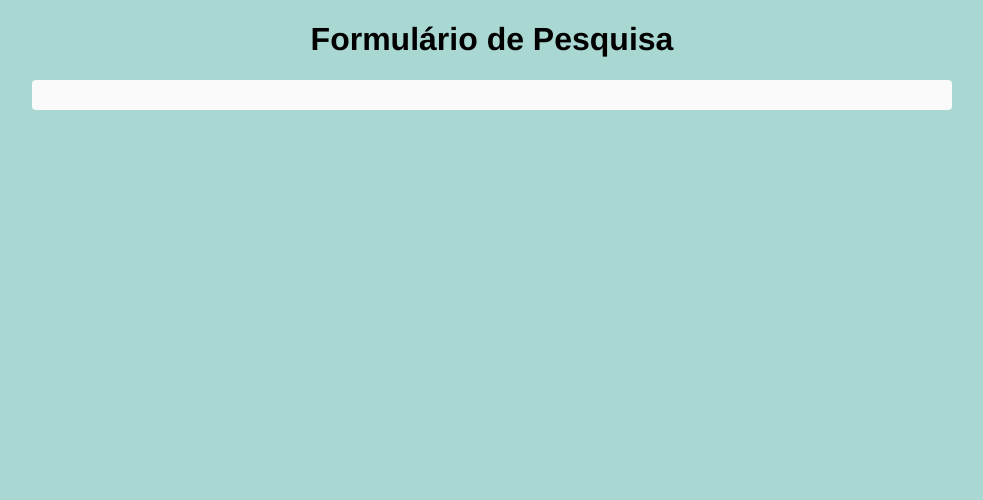
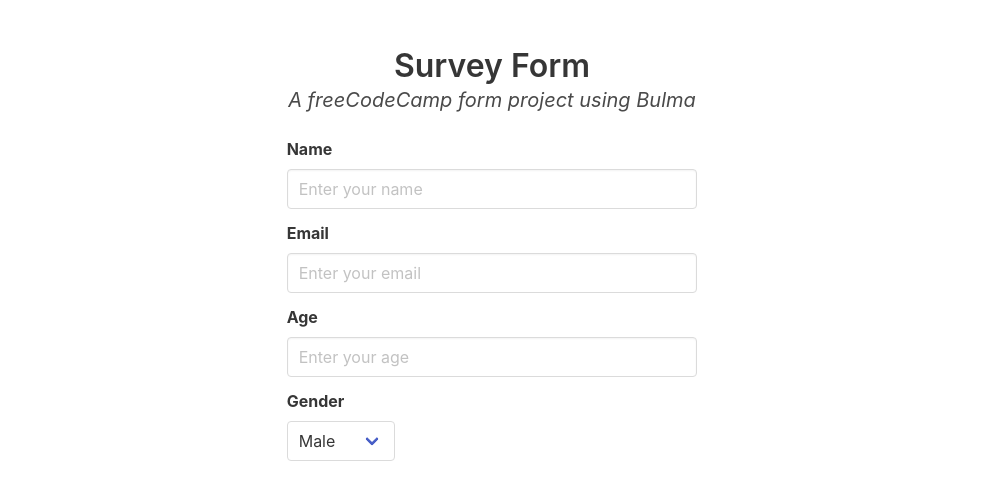
Before and after one commit to MatheusPoliCamilo/survey-form, a plain HTML site: page index.html in a window 1280 px wide. Shown: the whole page, without its empty margins (148-1131 px from the left). Drawn offline with nearby package versions, Linux system fonts and the light colour scheme.

Commit message:
WIP survey form

```diff
--- a/index.html
+++ b/index.html
@@ -1,14 +1,64 @@
 <!DOCTYPE html>
 <html>
+
 <head>
-    <meta charset="UTF-8">
-    <link rel="stylesheet" href="style.css">
-    <title>FCC: Survey Form</title>
+  <meta charset="UTF-8">
+  <link rel="stylesheet" href="https://cdn.jsdelivr.net/npm/bulma@0.9.3/css/bulma.min.css">
+  <title>FCC: Survey Form</title>
 </head>
+
 <body>
-    <h1 id="title">Formulário de Pesquisa</h1>
-    <div id="panel">
+  <h1 id="title" class="title mt-6" style="text-align: center;">Survey Form</h1>
+  <p class="subtitle" style="text-align: center; font-style: italic;" id="description">
+    A freeCodeCamp form project using Bulma
+  </p>
+  <div class="columns">
+    <div class="column"></div>
+    <div class="column">
+      <form action="" id="survey-form" method="GET">
+        <div class="field">
+          <label for="name" class="label" id="name-label">Name</label>
+          <div class="control">
+            <input class="input" type="text" name="name" id="name" placeholder="Enter your name">
+          </div>
+        </div>
 
+        <div class="field">
+          <label for="email" class="label" id="email-label">Email</label>
+          <div class="control">
+            <input class="input" type="email" name="email" id="email" placeholder="Enter your email">
+          </div>
+        </div>
+
+        <div class="field">
+          <label for="number" class="label" id="number-label">Age</label>
+          <div class="control">
+            <input class="input" type="number" name="number" id="number" placeholder="Enter your age">
+          </div>
+        </div>
+
+        <div class="field">
+          <label for="dropdown" class="label" id="dropwdown-label">Gender</label>
+          <div class="control">
+            <div class="select">
+              <select name="dropdown" id="dropdown">
+                <option value="M" selected>Male</option>
+                <option value="F">Female</option>
+                <option value="O">Other</option>
+              </select>
+            </div>
+          </div>
+        </div>
+
+        <!-- WIP -->
+        <div class="field">
+          <label for=""></label>
+        </div>
+      </form>
     </div>
+    <div class="column"></div>
+  </div>
 </body>
+
+<script src="https://cdn.freecodecamp.org/testable-projects-fcc/v1/bundle.js"></script>
 </html>
--- a/style.css
+++ /dev/null
@@ -1,20 +0,0 @@
-body {
-
-    background-color: #a9d7d1;
-    text-align: center;
-    font-family: 'Raleway', Helvetica, sans-serif;
-    min-width: 320px;
-
-}
-
-#panel {
-
-    background-color: rgb(250, 250, 250);
-    margin: 0 auto;
-    border-radius: 4px;
-    width: 75%;
-    max-width: 900px;
-    padding: 10px;
-    padding-top: 20px;
-
-}
```
